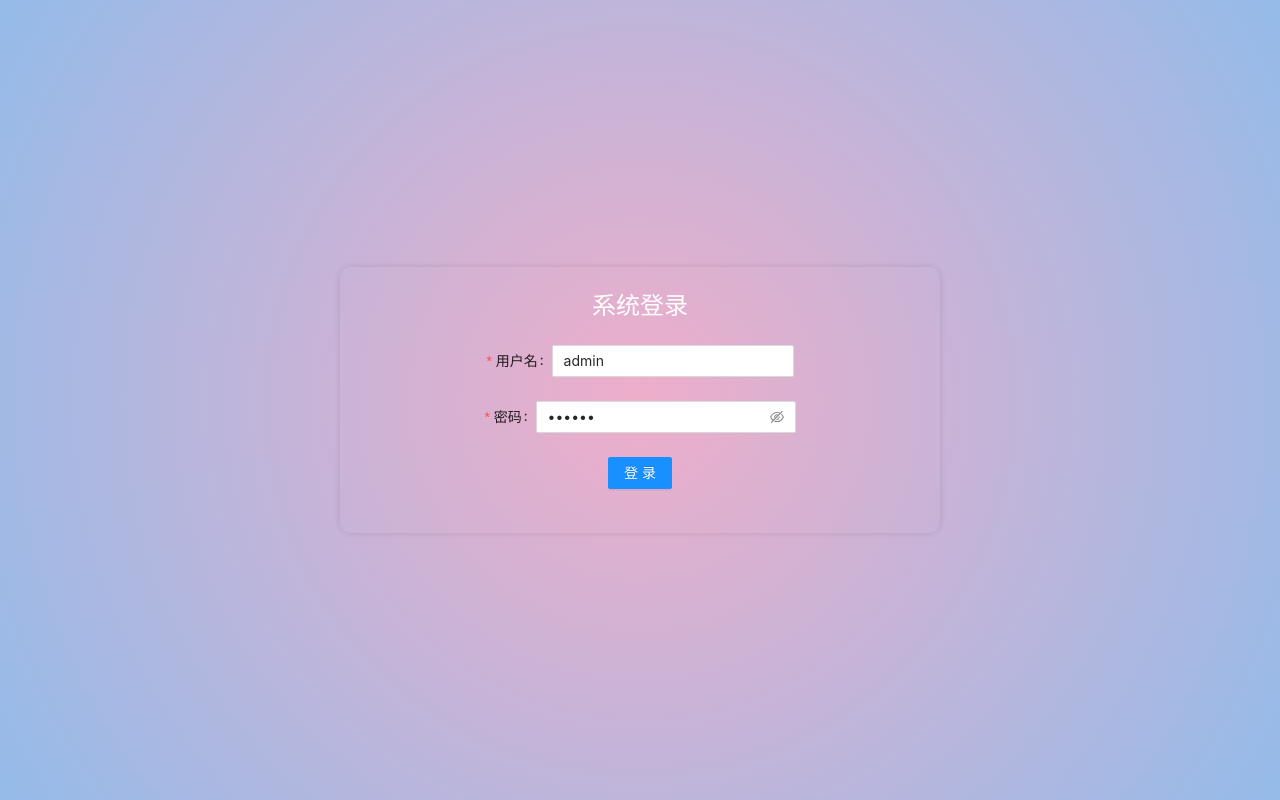
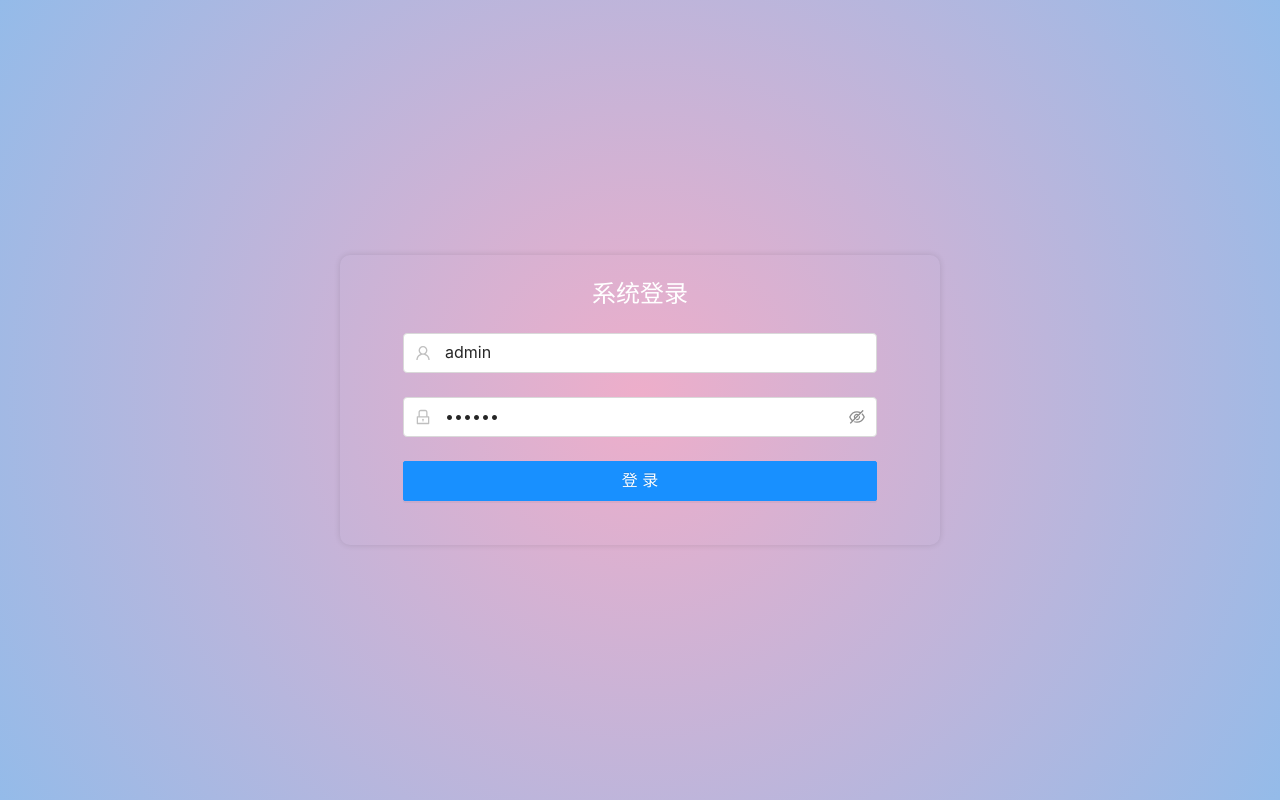
Before and after one commit to AntzyMo/react-ant-template, a React (Vite) app: page / in a window 1280 px wide. Built offline with nearby package versions, Linux system fonts and the light colour scheme.

Commit message:
修改登录界面样式

```diff
--- a/package.json
+++ b/package.json
@@ -52,7 +52,8 @@
     "vite-plugin-html": "^3.2.0"
   },
   "lint-staged": {
-    "*.{ts,tsx,jsx}": "eslint --fix"
+    "*.{ts,tsx,jsx}": "eslint --fix",
+    "*.{js,css,less,md,ts,tsx}": "prettier --write"
   },
   "msw": {
     "workerDirectory": "public"
--- a/src/views/login/index.less
+++ b/src/views/login/index.less
@@ -15,23 +15,19 @@
     padding: 20px 63px;
     border-radius: 10px;
     box-shadow: 0px 0px 6px rgba(0, 0, 0, 0.12);
-    display: flex;
-    flex-direction: column;
-    align-items: center;
-    justify-content: center;
+
 
     &-header {
       text-align: center;
       margin-bottom: 20px;
       font-size: 24px;
     }
-
-    &-formCom {
-      flex: 1;
-      display: flex;
-      flex-direction: column;
-      align-items: center;
-      justify-content: center;
-    }
+    .site-form-item-icon {
+      color: rgba(0, 0, 0, 0.25);
+      margin-right: 10px;
+  }
+  .input{
+    border-radius: 4px;
+  }
   }
 }
--- a/src/views/login/index.tsx
+++ b/src/views/login/index.tsx
@@ -1,5 +1,6 @@
 import './index.less'
 import { Button, Form, Input } from 'antd'
+import { LockOutlined, UserOutlined } from '@ant-design/icons'
 import { login } from '@/api/user'
 import { useDispatch } from 'react-redux'
 import { setToken } from '@/store/modules/user'
@@ -22,24 +23,12 @@ const Login = () => {
     dispatch(setToken(token))
   }
 
-  const onFinishFailed = (errorInfo: any) => {
-    console.log('Failed111', errorInfo)
-  }
-
   return (
     <div className='Login'>
       <div className='Login__box'>
         <div className='Login__box-header'>系统登录</div>
-        <Form
-          className='Login__box-formCom'
-          form={form}
-          name='basic'
-          onFinish={onFinish}
-          onFinishFailed={onFinishFailed}
-          autoComplete='off'
-        >
+        <Form form={form} name='login' onFinish={onFinish} size='large'>
           <Form.Item
-            label='用户名'
             name='username'
             initialValue='admin'
             rules={[
@@ -49,11 +38,13 @@ const Login = () => {
               }
             ]}
           >
-            <Input />
+            <Input
+              className='input'
+              prefix={<UserOutlined className='site-form-item-icon' />}
+            />
           </Form.Item>
 
           <Form.Item
-            label='密码'
             name='password'
             initialValue='123456'
             rules={[
@@ -63,11 +54,14 @@ const Login = () => {
               }
             ]}
           >
-            <Input.Password />
+            <Input.Password
+              className='input'
+              prefix={<LockOutlined className='site-form-item-icon' />}
+            />
           </Form.Item>
 
           <Form.Item>
-            <Button type='primary' htmlType='submit'>
+            <Button block type='primary' htmlType='submit'>
               登 录
             </Button>
           </Form.Item>
```
